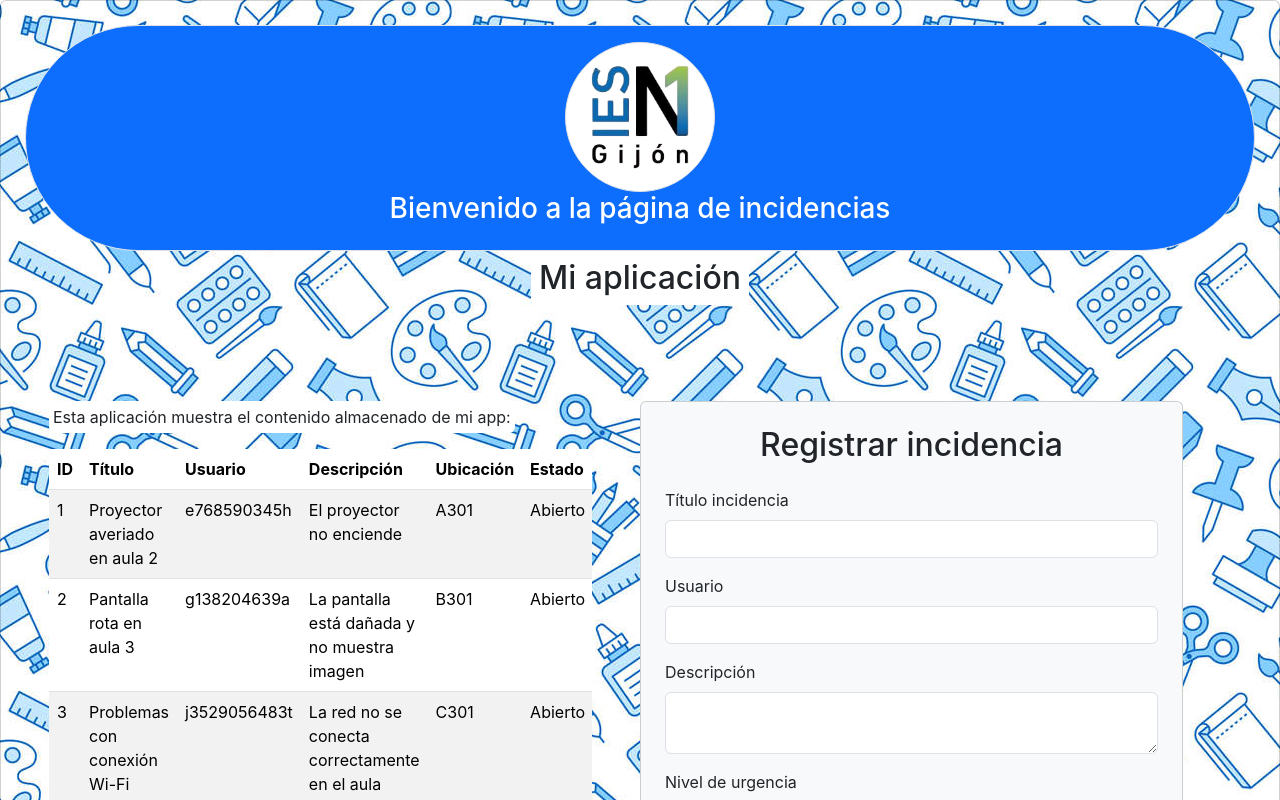
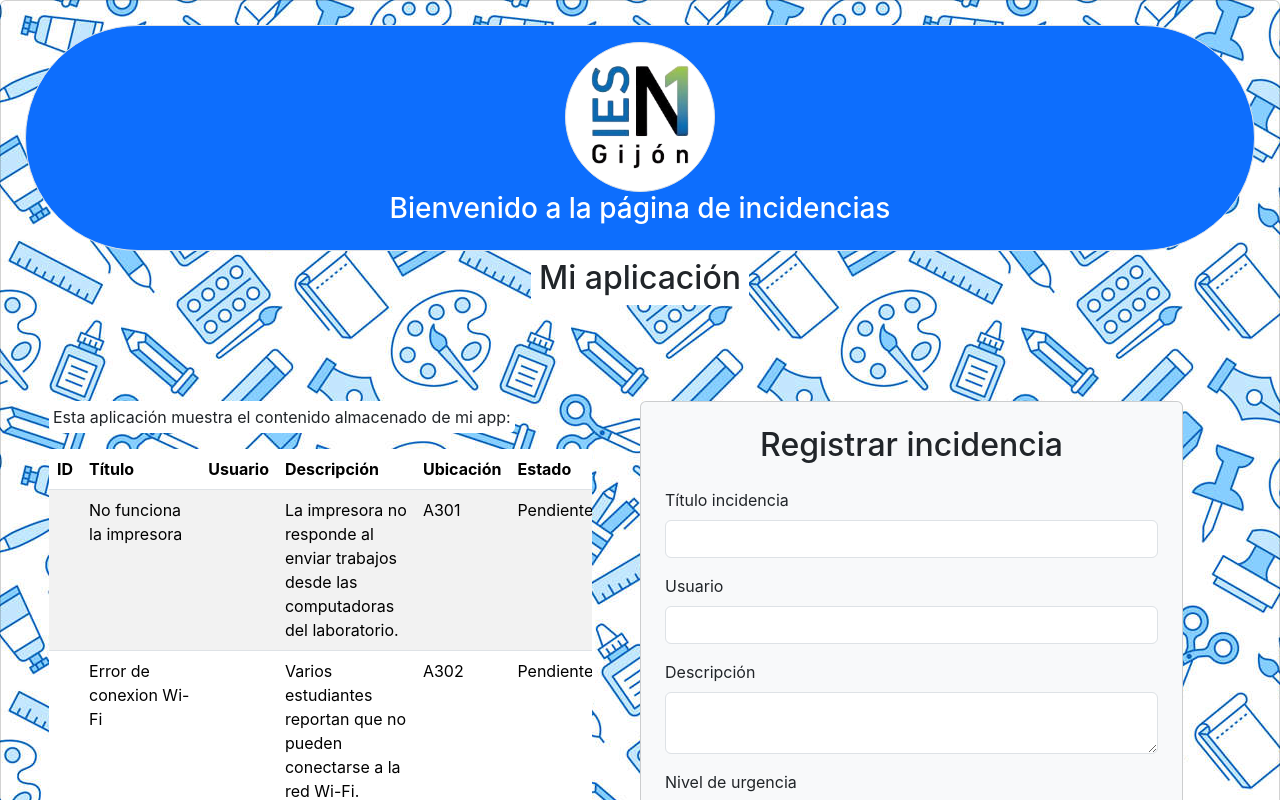
Before and after one commit to rominaruizdiaz/practicasUD2, a React (Create React App) app: page / in a window 1280 px wide. Shown: the top 800 px of the page. Built offline with nearby package versions, Linux system fonts and the light colour scheme; data requests are answered from the project's data file.

Commit message:
add: funciones para la carga GET de Usuarios e Incidencias

```diff
--- a/src/components/main/App.js
+++ b/src/components/main/App.js
@@ -1,4 +1,4 @@
-import React, { useState } from "react";
+import React, { useEffect, useState } from "react";
 
 import MiLista from "../miLista/miLista.js";
 import Formu from "../form/Formu.js";
@@ -8,41 +8,44 @@ import Footer from "../footer/Footer.js";
 import Fondo from "../../img/fondo.png";
 
 function App() {
-  const [incidencias, setIncidencia] = useState([
-    {
-      id_incidencia: 1,
-      id_usuario: "e768590345h",
-      titulo: "Proyector averiado en aula 2",
-      descripcion: "El proyector no enciende",
-      categoria: "Hardware",
-      nivel_urgencia: "Alta",
-      fecha_registro: "2025-03-20",
-      estado: "Abierto",
-      ubicacion: "A301",
-    },
-    {
-      id_incidencia: 2,
-      id_usuario: "g138204639a",
-      titulo: "Pantalla rota en aula 3",
-      descripcion: "La pantalla está dañada y no muestra imagen",
-      categoria: "Hardware",
-      nivel_urgencia: "Alta",
-      fecha_registro: "2025-03-20",
-      estado: "Abierto",
-      ubicacion: "B301",
-    },
-    {
-      id_incidencia: 3,
-      id_usuario: "j3529056483t",
-      titulo: "Problemas con conexión Wi-Fi",
-      descripcion: "La red no se conecta correctamente en el aula C301",
-      categoria: "Red",
-      nivel_urgencia: "Media",
-      fecha_registro: "2025-03-20",
-      estado: "Abierto",
-      ubicacion: "C301",
-    },
-  ]);
+  const INCIDENCIA_API_URL = 'http://localhost:3004/incidencias';
+  const USUARIO_API_URL = 'http://localhost:3004/users';
+
+  const [usuarios, setUsuarios] = useState([]);
+  const [incidencias, setIncidencia] = useState([]);
+
+  useEffect (()=>{
+
+    const obtenerIncidencias = async () => {
+      try{
+        let response = await fetch (INCIDENCIA_API_URL);
+        if(!response.ok){
+          throw new Error("HTTP Error");
+        }
+        const data = await response.json();
+        console.log(data);
+        setIncidencia(data);
+      } catch(e){
+        console.error("Error al cargar las incidencias:", e);
+      }
+    }
+    const obtenerUsuarios = async () => {
+      try{
+        let response = await fetch (USUARIO_API_URL);
+        if(!response.ok){
+          throw new Error("HTTP Error");
+        }
+        const data = await response.json();
+        console.log(data);
+        setUsuarios(data);
+      } catch(e){
+        console.error("Error al cargar los usuarios:", e);
+      }
+    }
+
+    obtenerIncidencias();
+    obtenerUsuarios();
+  },[]);
 
   const agregarIncidencia = (
     nuevo_usuario,
```
